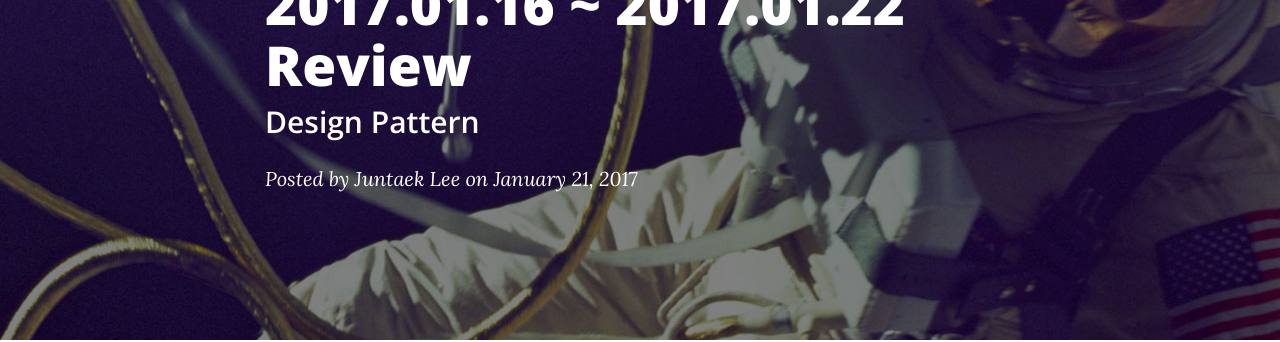
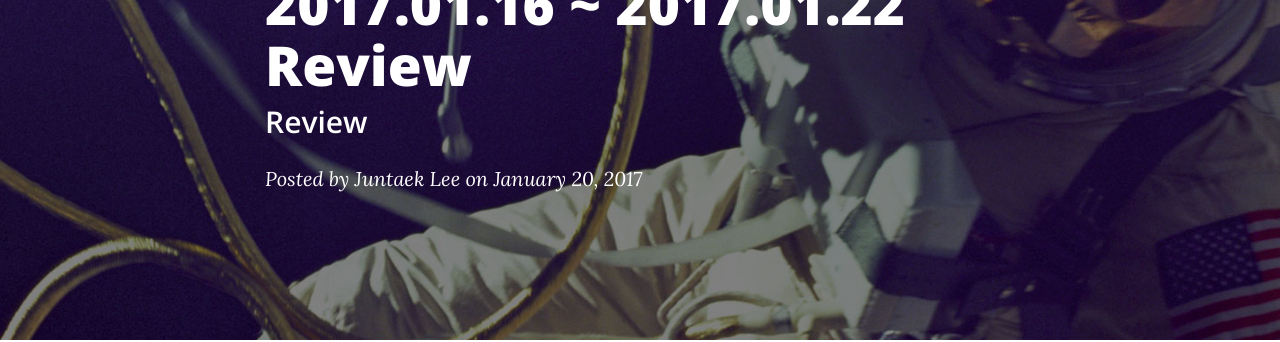
Before and after one commit to ljt629/ljt629.github.io, a Jekyll site: the page built from _posts/2017-01-22-review.markdown, in a window 1280 px wide. Shown: the part 196-538 px from the top of the page. Built offline with Jekyll 4.4.1, drawn with Linux system fonts in a browser that asks for light colours; nearby versions of some CDN libraries.

Commit message:
Modify ariticle date

```diff
--- a/_posts/2017-01-22-mybatis-dynamic-query.markdown
+++ b/_posts/2017-01-22-mybatis-dynamic-query.markdown
@@ -1,8 +1,8 @@
 ---
 layout:     post
 title:      "MyBatis Dynamic Query "
-subtitle:   "Design Pattern"
-date:       2017-01-21 08:00:00
+subtitle:   "SQL"
+date:       2017-01-20 08:00:00
 author:     "Juntaek Lee"
 header-img: "img/post-bg-06.jpg"
 ---
--- a/_posts/2017-01-22-review.markdown
+++ b/_posts/2017-01-22-review.markdown
@@ -1,8 +1,8 @@
 ---
 layout:     post
 title:      "2017.01.16 ~ 2017.01.22 Review"
-subtitle:   "Design Pattern"
-date:       2017-01-21 08:00:00
+subtitle:   "Review"
+date:       2017-01-20 08:00:00
 author:     "Juntaek Lee"
 header-img: "img/post-bg-06.jpg"
 ---
```
